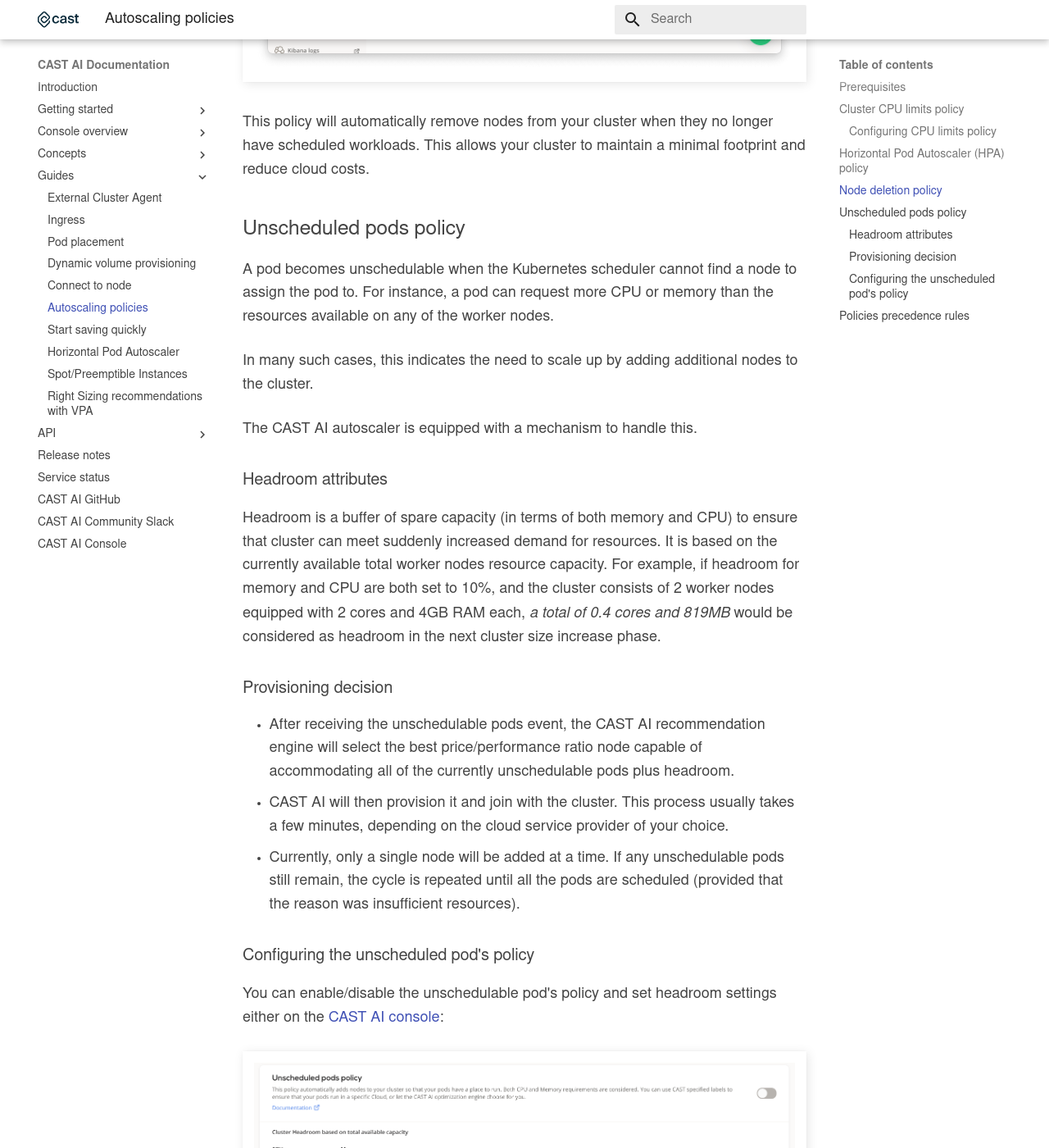
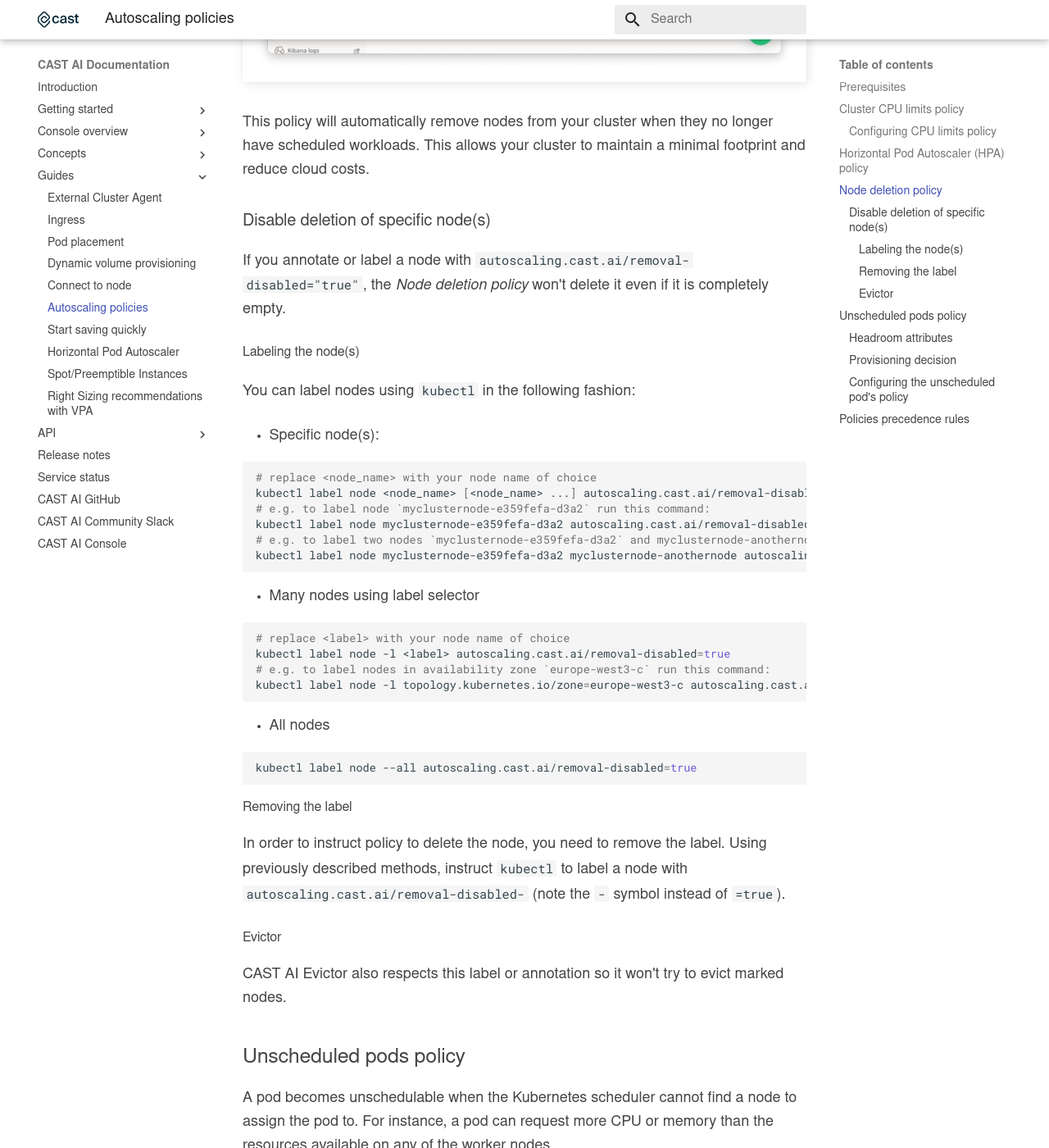
Before and after one commit to castai/docs, an MkDocs documentation site: the page built from docs/guides/autoscaling-policies.md, in a window 1280 px wide and 1400 px high, scrolled down 2147 px. Shown: the whole window at 82% size. Built offline with MkDocs 1.6.1 and Material for MkDocs 9.7.7, drawn with Linux system fonts in a browser that asks for light colours; some web fonts are replaced.

Commit message:
policies: Add docs regarding deletion policy to ignore some nodes

````diff
--- a/docs/guides/autoscaling-policies.md
+++ b/docs/guides/autoscaling-policies.md
@@ -56,6 +56,48 @@
 This policy will automatically remove nodes from your cluster when they no longer have scheduled workloads.
 This allows your cluster to maintain a minimal footprint and reduce cloud costs.
 
+### Disable deletion of specific node(s)
+
+If you annotate or label a node with `autoscaling.cast.ai/removal-disabled="true"`, the *Node deletion policy* won't delete it even if it is completely empty.
+
+#### Labeling the node(s)
+
+You can label nodes using `kubectl` in the following fashion:
+
+- Specific node(s):
+
+```sh
+# replace <node_name> with your node name of choice
+kubectl label node <node_name> [<node_name> ...] autoscaling.cast.ai/removal-disabled=true
+# e.g. to label node `myclusternode-e359fefa-d3a2` run this command:
+kubectl label node myclusternode-e359fefa-d3a2 autoscaling.cast.ai/removal-disabled=true
+# e.g. to label two nodes `myclusternode-e359fefa-d3a2` and myclusternode-anothernode run this command:
+kubectl label node myclusternode-e359fefa-d3a2 myclusternode-anothernode autoscaling.cast.ai/removal-disabled=true
+```
+
+- Many nodes using label selector
+
+```sh
+# replace <label> with your node name of choice
+kubectl label node -l <label> autoscaling.cast.ai/removal-disabled=true
+# e.g. to label nodes in availability zone `europe-west3-c` run this command:
+kubectl label node -l topology.kubernetes.io/zone=europe-west3-c autoscaling.cast.ai/removal-disabled=true
+```
+
+- All nodes
+
+```sh
+kubectl label node --all autoscaling.cast.ai/removal-disabled=true
+```
+
+#### Removing the label
+
+In order to instruct policy to delete the node, you need to remove the label. Using previously described methods, instruct `kubectl` to label a node with `autoscaling.cast.ai/removal-disabled-` (note the `-` symbol instead of `=true`).
+
+#### Evictor
+
+CAST AI Evictor also respects this label or annotation so it won't try to evict marked nodes.
+
 ## Unscheduled pods policy
 
 A pod becomes unschedulable when the Kubernetes scheduler cannot find a node to assign the pod to.
````
